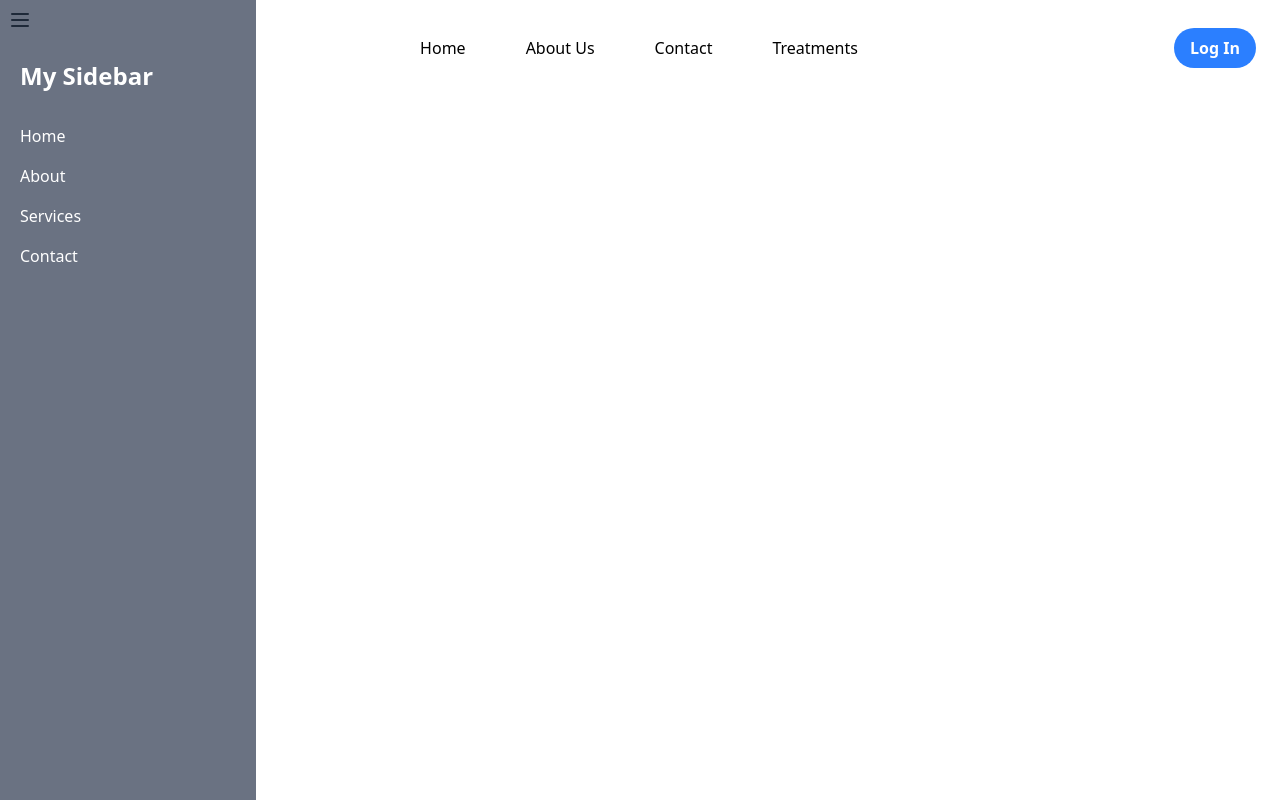
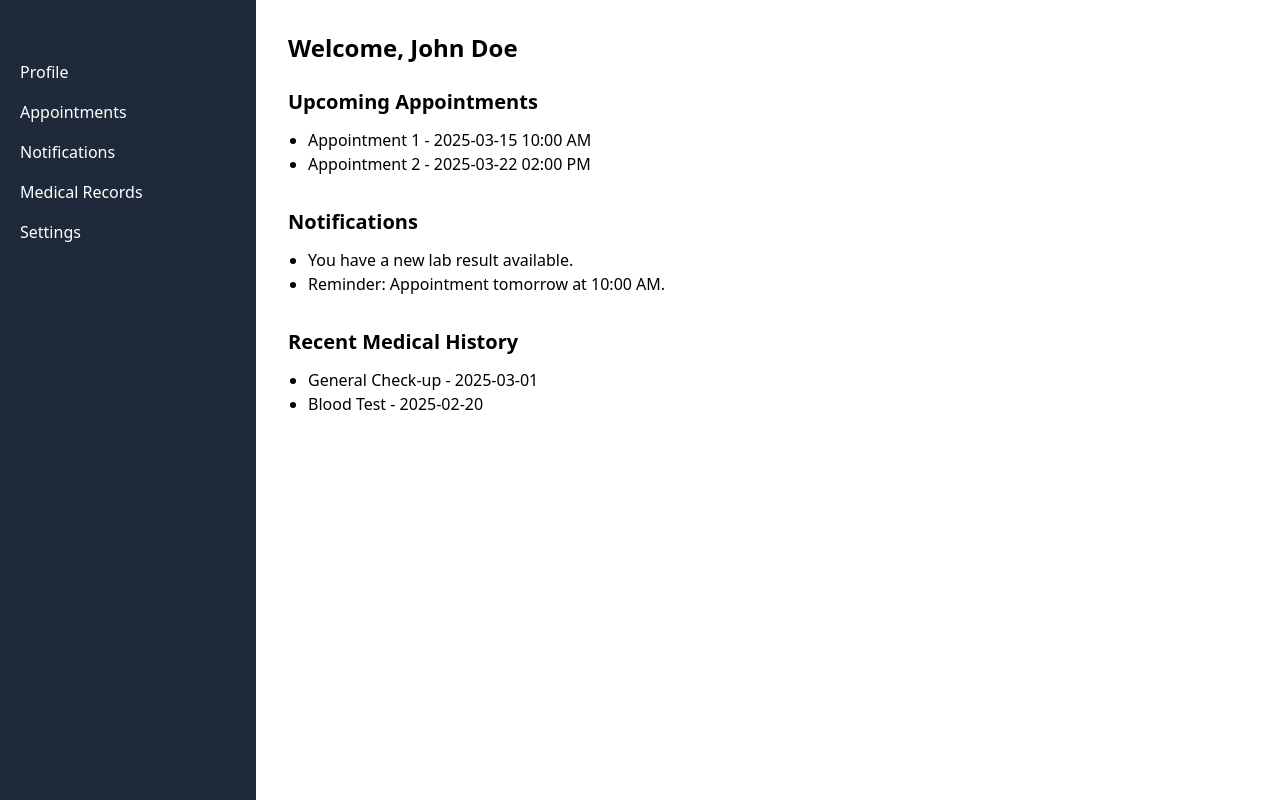
Before and after one commit to shrtn-7/mini-project, a React (Vite) app in the folder frontend/: page /1/dashboard in a window 1280 px wide. Built offline with nearby package versions, Linux system fonts and the light colour scheme; grey boxes are pictures that could not be loaded.

Commit message:
Added patient dashboard

```diff
--- a/frontend/package.json
+++ b/frontend/package.json
@@ -13,6 +13,7 @@
     "@tailwindcss/vite": "^4.0.5",
     "react": "^19.0.0",
     "react-dom": "^19.0.0",
+    "react-router-dom": "^7.2.0",
     "tailwindcss": "^4.0.5"
   },
   "devDependencies": {
--- a/frontend/src/App.jsx
+++ b/frontend/src/App.jsx
@@ -1,19 +1,22 @@
+import React from 'react'
 import NavBar from './components/NavBar.jsx'
 import './App.css'
-import Treatment from './components/Treatment.jsx'
-import Overview from './components/Overview.jsx'
-import Footer from './components/Footer.jsx'
-import Contact from './components/Contact.jsx'
+import { Route, Routes } from 'react-router-dom'
+import Home from './pages/Home.jsx'
+import PatientRegistration from './pages/PatientRegistration.jsx'
+import PatientDashboard from './pages/PatientDashboard.jsx'
+
 
 function App() {
 
   return (
     <>
-      <NavBar/>
-      <Overview/>
-      <Treatment/>
-      <Contact/>
-      <Footer/>
+      {/* <NavBar/> */}
+      <Routes>
+        <Route path = '/' element = {<Home/>} ></Route>
+        <Route path = '/register' element = {<PatientRegistration/>} ></Route>
+        <Route path = '/:patient/dashboard' element = {<PatientDashboard/>} ></Route>
+      </Routes>
     </>
   )
 }
--- a/frontend/src/Dashboard.jsx
+++ /dev/null
@@ -1,14 +0,0 @@
-import React from 'react'
-import NavBar from './components/NavBar';
-import Sidebar from './components/SideBar';
-
-const Dashboard = () => {
-  return (
-      <>
-        <NavBar/>
-        <Sidebar/>
-      </>
-  )
-}
-
-export default Dashboard;
--- a/frontend/src/main.jsx
+++ b/frontend/src/main.jsx
@@ -1,14 +1,13 @@
 import { StrictMode } from 'react'
 import { createRoot } from 'react-dom/client'
 import './index.css'
-// import App from './App.jsx'
-import Dashboard from './Dashboard.jsx'
-// import PatientRegistration from '../PatientRegistration.jsx'
+import { BrowserRouter } from 'react-router-dom'
+import App from './App'
 
 createRoot(document.getElementById('root')).render(
   <StrictMode>
-    {/* <App /> */}
-    {/* <PatientRegistration/> */}
-    <Dashboard/>
+    <BrowserRouter>
+      <App/>
+    </BrowserRouter>
   </StrictMode>,
 )
--- /dev/null
+++ b/frontend/src/pages/Home.jsx
@@ -0,0 +1,18 @@
+import React from 'react'
+import Treatment from '../components/Treatment'
+import Overview from '../components/Overview'
+import Contact from '../components/Contact'
+import Footer from '../components/Footer'
+
+const Home = () => {
+  return (
+    <div>
+      <Overview/>
+      <Treatment/>
+      <Contact/>
+      <Footer/>
+    </div>
+  )
+}
+
+export default Home
--- /dev/null
+++ b/frontend/src/pages/PatientDashboard.jsx
@@ -0,0 +1,113 @@
+// PatientDashboard.js
+import React, { useState } from "react";
+
+const Sidebar = ({ isOpen, toggleSidebar }) => {
+  return (
+    <div
+      className={`fixed inset-y-0 left-0 bg-gray-800 text-white w-64 p-5 transition-transform transform ${
+        isOpen ? "translate-x-0" : "-translate-x-full"
+      } md:relative md:translate-x-0`}
+    >
+      <button
+        className="absolute top-4 right-4 md:hidden"
+        onClick={toggleSidebar}
+      >
+        {/* Close icon (inline SVG) */}
+        <svg
+          xmlns="http://www.w3.org/2000/svg"
+          className="h-6 w-6"
+          fill="none"
+          viewBox="0 0 24 24"
+          stroke="currentColor"
+        >
+          <path strokeLinecap="round" strokeLinejoin="round" strokeWidth="2" d="M6 18L18 6M6 6l12 12" />
+        </svg>
+      </button>
+      <ul className="mt-10 space-y-4">
+        <li>
+          <a href="#profile" className="hover:text-gray-300">
+            Profile
+          </a>
+        </li>
+        <li>
+          <a href="#appointments" className="hover:text-gray-300">
+            Appointments
+          </a>
+        </li>
+        <li>
+          <a href="#notifications" className="hover:text-gray-300">
+            Notifications
+          </a>
+        </li>
+        <li>
+          <a href="#medical-records" className="hover:text-gray-300">
+            Medical Records
+          </a>
+        </li>
+        <li>
+          <a href="#settings" className="hover:text-gray-300">
+            Settings
+          </a>
+        </li>
+      </ul>
+    </div>
+  );
+};
+
+const DashboardContent = ({ toggleSidebar }) => {
+  return (
+    <div className="flex-1 p-6 md:p-8">
+      {/* Mobile menu button */}
+      <button className="md:hidden mb-4" onClick={toggleSidebar}>
+        {/* Hamburger icon (inline SVG) */}
+        <svg
+          xmlns="http://www.w3.org/2000/svg"
+          className="h-6 w-6"
+          fill="none"
+          viewBox="0 0 24 24"
+          stroke="currentColor"
+        >
+          <path strokeLinecap="round" strokeLinejoin="round" strokeWidth="2" d="M4 6h16M4 12h16M4 18h16" />
+        </svg>
+      </button>
+
+      <h2 className="text-2xl font-bold mb-6">Welcome, John Doe</h2>
+      <div className="mb-8">
+        <h3 className="text-xl font-semibold mb-3">Upcoming Appointments</h3>
+        <ul className="list-disc pl-5">
+          <li>Appointment 1 - 2025-03-15 10:00 AM</li>
+          <li>Appointment 2 - 2025-03-22 02:00 PM</li>
+        </ul>
+      </div>
+      <div className="mb-8">
+        <h3 className="text-xl font-semibold mb-3">Notifications</h3>
+        <ul className="list-disc pl-5">
+          <li>You have a new lab result available.</li>
+          <li>Reminder: Appointment tomorrow at 10:00 AM.</li>
+        </ul>
+      </div>
+      <div>
+        <h3 className="text-xl font-semibold mb-3">Recent Medical History</h3>
+        <ul className="list-disc pl-5">
+          <li>General Check-up - 2025-03-01</li>
+          <li>Blood Test - 2025-02-20</li>
+        </ul>
+      </div>
+    </div>
+  );
+};
+
+const PatientDashboard = () => {
+  const [sidebarOpen, setSidebarOpen] = useState(false);
+
+  const toggleSidebar = () => setSidebarOpen(!sidebarOpen);
+
+  return (
+    <div className="flex min-h-screen">
+      <Sidebar isOpen={sidebarOpen} toggleSidebar={toggleSidebar} />
+      <DashboardContent toggleSidebar={toggleSidebar} />
+    </div>
+  );
+};
+
+export default PatientDashboard;
```
Also changed, not shown: frontend/src/pages/PatientRegistration.jsx (renamed from frontend/PatientRegistration.jsx), 1 other file (tests, documents, lock files or other folders).
